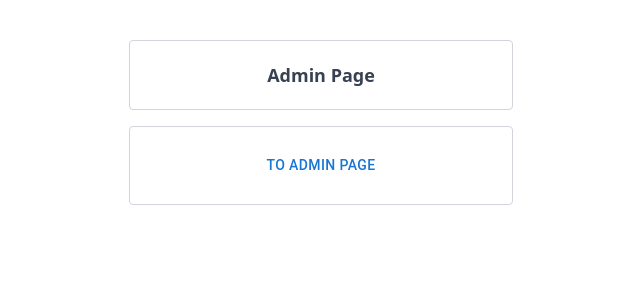
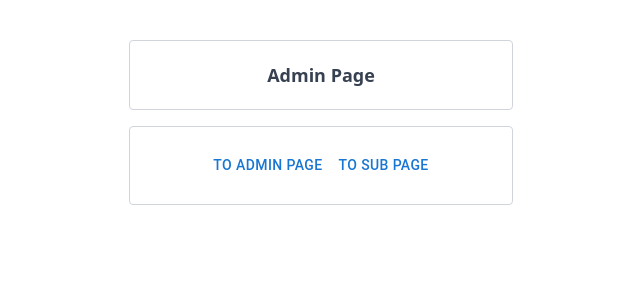
Before and after one commit to Xwudao/react-starter-template, a React (Vite) app: page /#/admin in a window 1280 px wide. Shown: the top 300 px of the page, without its empty margins (319-959 px from the left). Built offline with nearby package versions, Linux system fonts and the light colour scheme.

Commit message:
fix: add subpage demo

```diff
--- a/src/pages/Admin.tsx
+++ b/src/pages/Admin.tsx
@@ -1,8 +1,12 @@
 import { Button } from '@mui/material';
-import React from 'react';
+import React, { FC } from 'react';
 import { useHistory } from 'react-router-dom';
 
-const Admin = () => {
+import renderRoutes from '@/router/renderRoutes';
+import { RouteConfigComponentProps } from '@/router/types';
+
+type IAdmin = {} & RouteConfigComponentProps;
+const Admin: FC<IAdmin> = (props) => {
   const history = useHistory();
   console.log('admin rendered...');
   return (
@@ -13,7 +17,11 @@ const Admin = () => {
 
       <div className="router mt-4 w-96 mx-auto p-5 rounded border border-gray-300">
         <Button onClick={() => history.push('/')}>To Admin Page</Button>
+        <Button onClick={() => history.push('/admin/sub_page')}>To Sub Page</Button>
       </div>
+
+      {/*  render sub pages*/}
+      {props.route?.routes && renderRoutes(props.route.routes, props.route?.auth)}
     </div>
   );
 };
--- a/src/pages/Front.tsx
+++ b/src/pages/Front.tsx
@@ -1,14 +1,17 @@
 import { Add } from '@mui/icons-material';
 import { Button, Divider, Input } from '@mui/material';
-import React from 'react';
+import React, { FC } from 'react';
 import { AiFillAliwangwang, AiFillAmazonSquare } from 'react-icons/ai';
 import { useHistory } from 'react-router-dom';
 
 import { useAppDispatch, useAppSelector } from '@/app/hooks';
+import { RouteConfigComponentProps } from '@/router/types';
 import { increment } from '@/store/modules/couter.slice';
 import { setToken } from '@/store/modules/user.slice';
-const Front = () => {
-  console.log('front rendered...');
+
+type IFront = {} & RouteConfigComponentProps;
+const Front: FC<IFront> = () => {
+  console.log('admin rendered...');
   const counter = useAppSelector((state) => state.counter);
   const user = useAppSelector((state) => state.user);
   const dispatch = useAppDispatch();
@@ -50,7 +53,7 @@ const Front = () => {
         </p>
       </div>
 
-      <div className="router mt-4 w-96 mx-auto p-5 rounded border border-gray-300">
+      <div className="flex flex-col router mt-4 w-96 mx-auto p-5 rounded border border-gray-300">
         <Button onClick={() => history.push('/admin')}>To Admin Page</Button>
       </div>
     </div>
--- /dev/null
+++ b/src/pages/admin/SubPage.tsx
@@ -0,0 +1,12 @@
+import React from 'react';
+
+const SubPage = () => {
+  console.log('SubPage render...');
+  return (
+    <div className="sub-page mt-3 w-96 mx-auto p-5 rounded border border-gray-300">
+      <div className="font-bold text-lg text-gray-700">Sub Page</div>
+    </div>
+  );
+};
+
+export default SubPage;
--- a/src/router/modules/AuthRoutes.ts
+++ b/src/router/modules/AuthRoutes.ts
@@ -6,9 +6,15 @@ const routes: RouteConfig[] = [
   {
     path: '/admin',
     auth: 3,
-    exact: true,
     backUrl: '/login',
     component: loadable(() => import('@/pages/Admin')),
+
+    routes: [
+      {
+        path: '/admin/sub_page',
+        component: loadable(() => import('@/pages/admin/SubPage')),
+      },
+    ],
   },
 ];
 export default routes;
```
